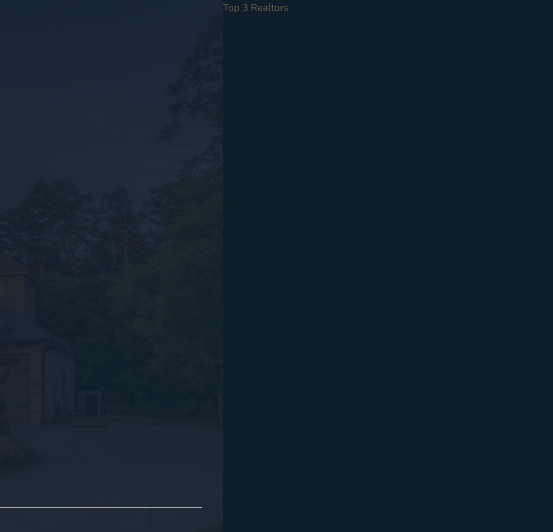
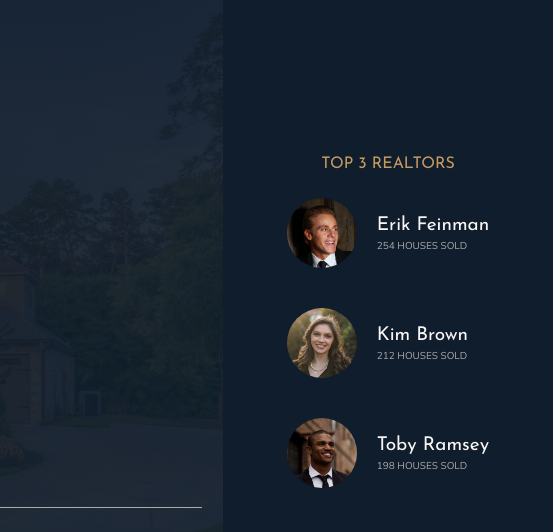
Before and after one commit to NathanRRussell/nexter, a website: page index.html in a window 1280 px wide. Shown: the top 532 px of the page, 727-1280 px from the left. Drawn offline with nearby package versions, Linux system fonts and the light colour scheme.

Commit message:
adding realtor section

```diff
--- a/index.html
+++ b/index.html
@@ -31,7 +31,26 @@
         </header>
 
         <div class="realtors">
-            Top 3 Realtors
+            <h3 class="heading-3">Top 3 Realtors</h3>
+            <div class="realtors__list">
+                <img src="img/realtor-1.jpeg" alt="Realtor 1" class="realtors__img">
+                <div class="realtors__details">
+                    <h4 class="heading-4 heading-4--light">Erik Feinman</h4>
+                    <p class="realtors__sold">254 houses sold</p>
+                </div>
+
+                <img src="img/realtor-2.jpeg" alt="Realtor 2" class="realtors__img">
+                <div class="realtors__details">
+                    <h4 class="heading-4 heading-4--light">Kim Brown</h4>
+                    <p class="realtors__sold">212 houses sold</p>
+                </div>
+
+                <img src="img/realtor-3.jpeg" alt="Realtor 3" class="realtors__img">
+                <div class="realtors__details">
+                    <h4 class="heading-4 heading-4--light">Toby Ramsey</h4>
+                    <p class="realtors__sold">198 houses sold</p>
+                </div>
+            </div>
         </div>
 
         <section class="features">
--- a/sass/_realtors.scss
+++ b/sass/_realtors.scss
@@ -1,4 +1,31 @@
 .realtors {
     background-color: $color-secondary;
     grid-column: col-start 7 / full-end;
+    padding: 3rem;
+
+    display: grid;
+    align-content: center;
+    justify-content: center;
+    justify-items: center;
+    grid-row-gap: 2rem;
+
+    &__list {
+        display: grid;
+        grid-template-columns: min-content max-content;
+        grid-column-gap: 2rem;
+        grid-row-gap: 5vh;
+        align-items: center;
+    }
+
+    &__img {
+        width: 7rem;
+        border-radius: 50%;
+        display: block;
+    }
+
+    &__sold {
+        text-transform: uppercase;
+        color: $color-grey-light-2;
+        margin-top: -3px;
+    }
 }
```
Also changed, not shown: css/style.css.
